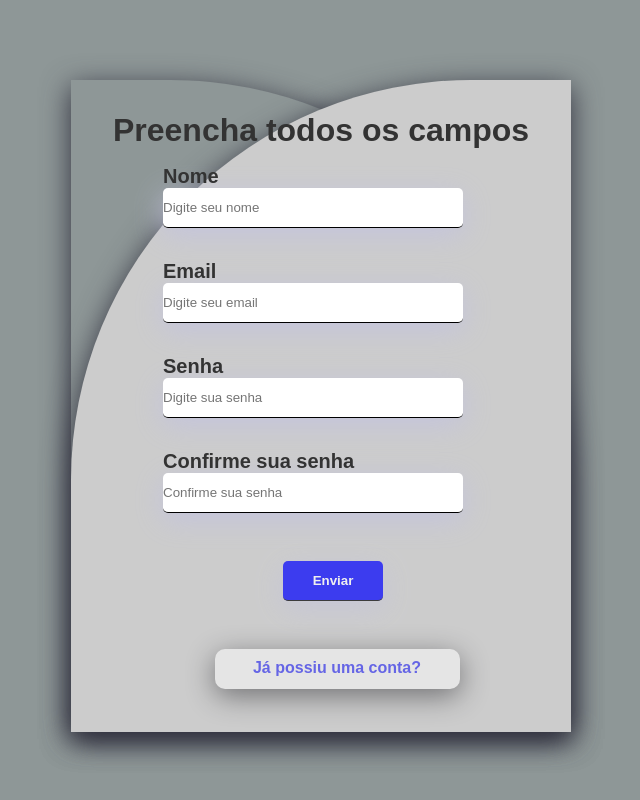
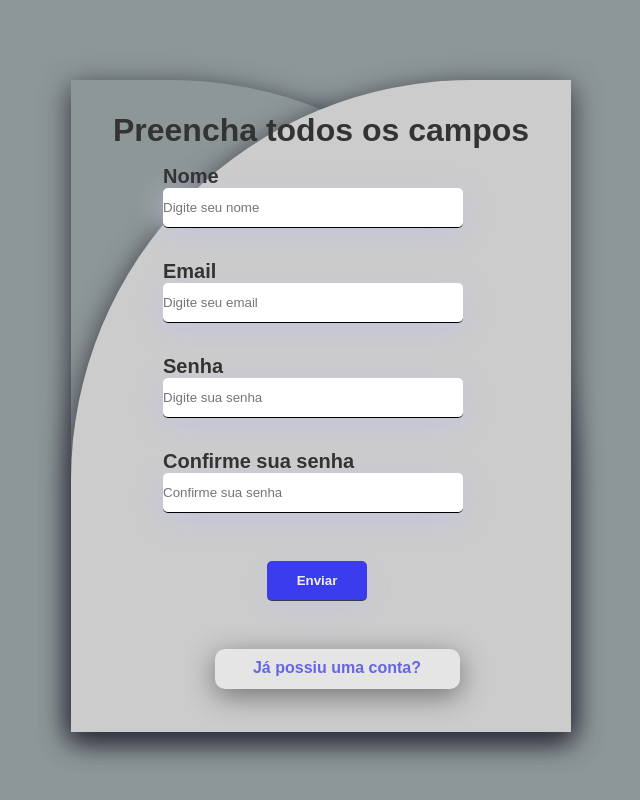
Before and after one commit to Whnatam12/tela_login_e_form_react, a React (Vite) app in the folder login_form/: page /newuser in a window 1280 px wide. Shown: the top 800 px of the page, without its empty margins (319-959 px from the left). Built offline with nearby package versions, Linux system fonts and the light colour scheme.

Commit message:
Update App.css

```diff
--- a/login_form/src/App.css
+++ b/login_form/src/App.css
@@ -86,7 +86,7 @@ max-width: 100px;
 max-height:50px ;
 
 position: relative;
-right: 5rem;
+right: 6rem;
 
 }
 .btn:hover {
```
